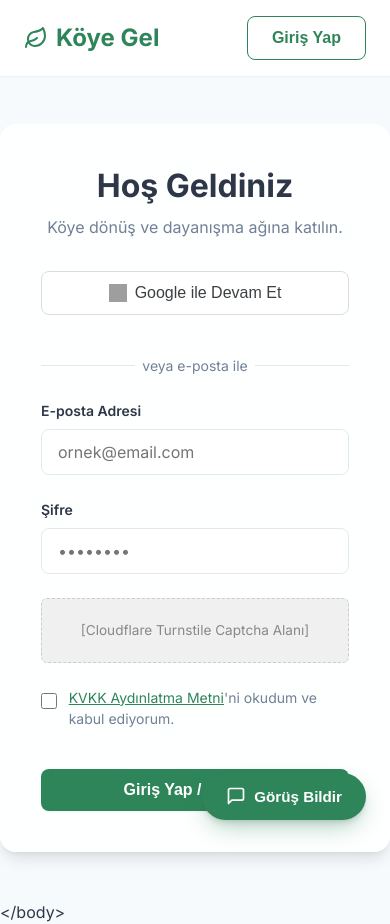
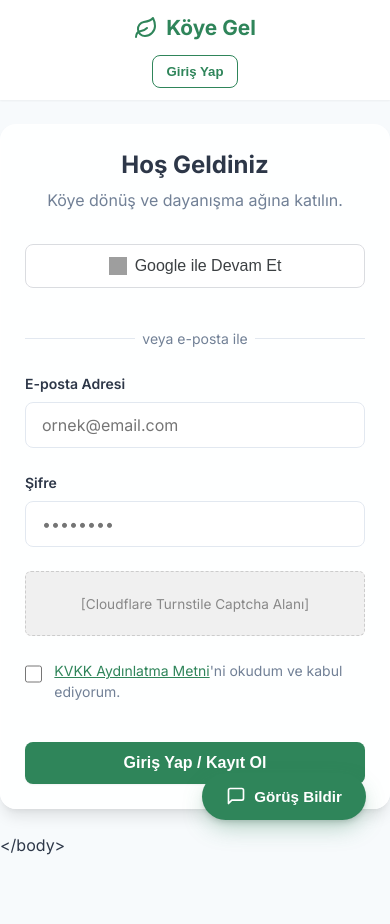
Before and after one commit to apieiron/koye_gel, a website built with Vite: page index.html in a window 390 px wide. After the commit the page ends 857 px from the top, so only its background shows below. Built offline with nearby package versions, Linux system fonts and the light colour scheme; some packages are replaced by stand-ins of ours; no server answers; grey boxes are pictures that could not be loaded.

Commit message:
style: add mobile responsiveness overrides for header, navigation and container grids

```diff
--- a/src/style.css
+++ b/src/style.css
@@ -261,8 +261,8 @@ p { color: var(--text-muted); margin-bottom: 1rem; }
 /* Roles Layout */
 .roles-grid {
   display: grid;
-  grid-template-columns: repeat(auto-fit, minmax(300px, 1fr));
-  gap: 2rem;
+  grid-template-columns: repeat(auto-fit, minmax(280px, 1fr));
+  gap: 1.5rem;
   margin-top: 2rem;
 }
 
@@ -686,3 +686,62 @@ p { color: var(--text-muted); margin-bottom: 1rem; }
   background-color: var(--error);
   color: white;
 }
+
+/* Responsive Styles for Mobile Devices */
+@media (max-width: 768px) {
+  .container {
+    padding: 0 1rem;
+  }
+
+  .main-content {
+    padding: 1.5rem 0;
+  }
+
+  .app-header {
+    padding: 0.75rem 0;
+  }
+
+  .app-header .container {
+    flex-direction: column;
+    gap: 0.75rem;
+    align-items: center;
+  }
+
+  .logo {
+    font-size: 1.3rem;
+  }
+
+  .app-header nav {
+    justify-content: center !important;
+    flex-wrap: wrap !important;
+    width: 100%;
+    gap: 0.5rem !important;
+  }
+
+  /* Override hardcoded margins on mobile */
+  .app-header nav #nav-notifications {
+    margin-right: 0.5rem !important;
+  }
+
+  .app-header nav .btn {
+    margin-right: 0 !important;
+    padding: 0.5rem 0.85rem !important;
+    font-size: 0.825rem !important;
+  }
+
+  .card {
+    padding: 1.5rem;
+  }
+
+  .glass-card {
+    padding: 1.5rem;
+  }
+
+  h1 { font-size: 2rem; }
+  h2 { font-size: 1.5rem; }
+  h3 { font-size: 1.25rem; }
+
+  .roles-grid {
+    gap: 1rem;
+  }
+}
```
